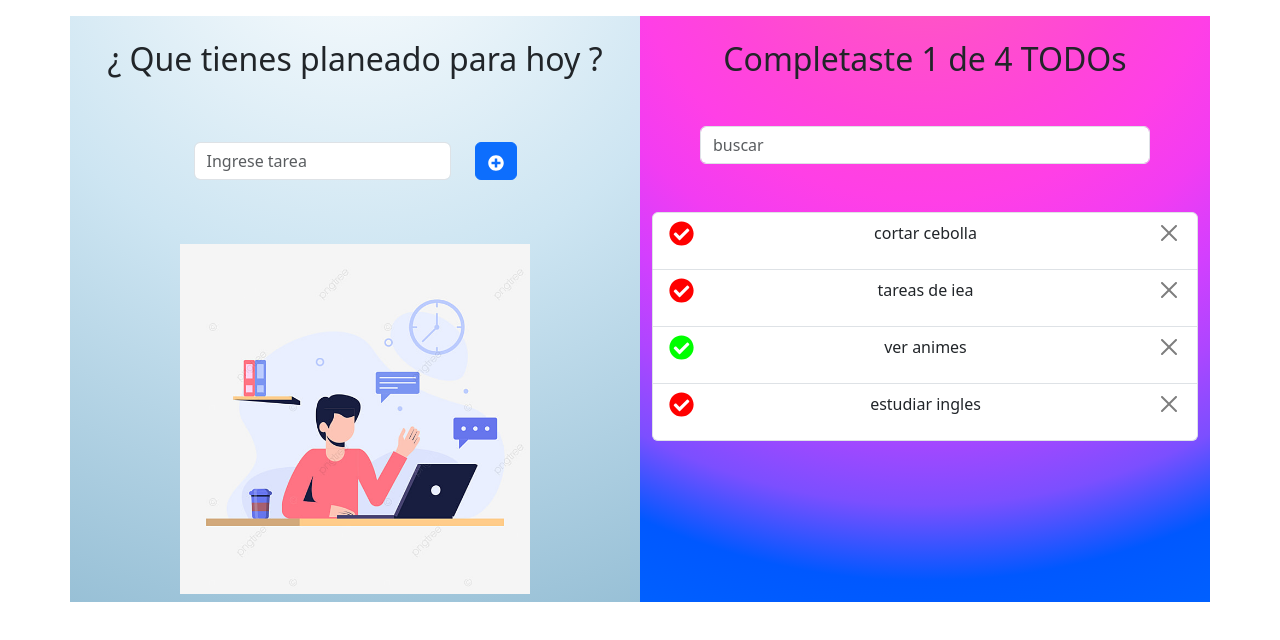
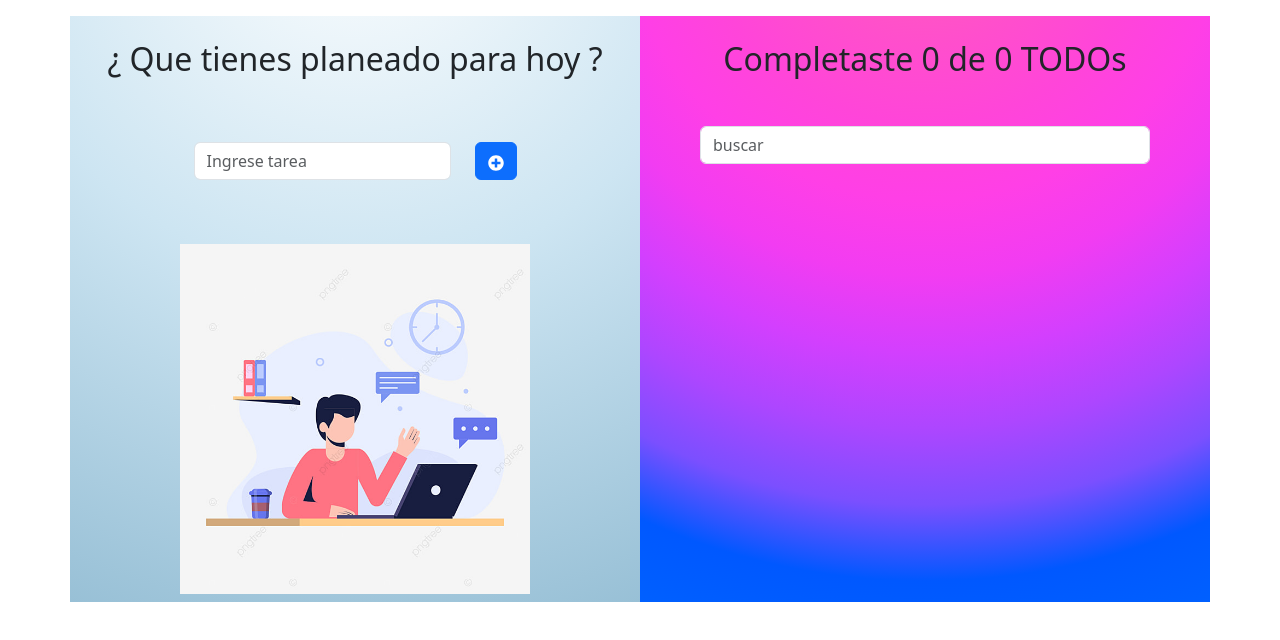
Before and after one commit to rayyanirr/todo, a React (Create React App) app: page / in a window 1280 px wide. Shown: the top 640 px of the page. Built offline with nearby package versions, Linux system fonts and the light colour scheme.

Commit message:
Se agrega persistencia de datos con localstorage

```diff
--- a/src/App.js
+++ b/src/App.js
@@ -7,15 +7,33 @@
 import pensando from "./pensando.jpg";
 import React from "react";
 
-const defaultTodos = [
+/*const defaultTodos = [
   { text: "cortar cebolla", completed: false },
   { text: "tareas de iea", completed: false },
   { text: "ver animes", completed: true },
   { text: "estudiar ingles", completed: false },
 ];
 
+localStorage.setItem('TODOS_V1', defaultTodos)
+
+localStorage.removeItem('TODO_V1')
+*/
 function App() {
-  const [todos, setTodos] = React.useState(defaultTodos);
+
+
+  const localStorageTodos = localStorage.getItem('TODOS_V1');
+  let parsedTodos;
+
+  if (!localStorageTodos) {
+
+    localStorage.setItem('TODOS_V1', JSON.stringify([]));
+    parsedTodos = [];
+  } else {
+    parsedTodos =  JSON.parse(localStorageTodos)
+  }
+
+
+  const [todos, setTodos] = React.useState(parsedTodos);
   const [searchValue, setSearchValue] = React.useState("");
 
 
@@ -27,6 +45,11 @@
   );
 
 
+  const saveTodos = (newTodos) => {
+    localStorage.setItem('TODOS_V1', JSON.stringify(newTodos))
+    setTodos(newTodos)
+  }
+
  const completeTodo = (text) => {
 
   const newTodos = [...todos];
@@ -34,7 +57,7 @@
     (todo) => todo.text === text
   )
   newTodos[todoIndex].completed = !newTodos[todoIndex].completed
-  setTodos(newTodos)
+  saveTodos(newTodos)
 
  }
 
@@ -46,7 +69,7 @@
   )
   newTodos.splice(todoIndex,1)
 
-  setTodos(newTodos)
+  saveTodos(newTodos)
 
  }
 
--- a/src/TodoCreate.js
+++ b/src/TodoCreate.js
@@ -10,6 +10,7 @@
   const newTodos = [...todos];
   const tareaNueva = {text : tarea, completed : false }
   newTodos.push(tareaNueva)
+  localStorage.setItem('TODOS_V1', JSON.stringify(newTodos));
   setTodos(newTodos)
   setTareaValue("")
 
```
